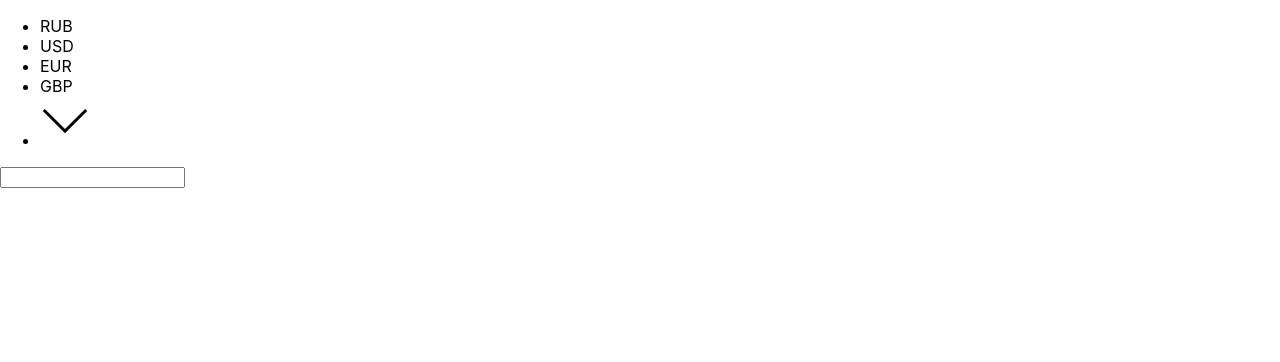
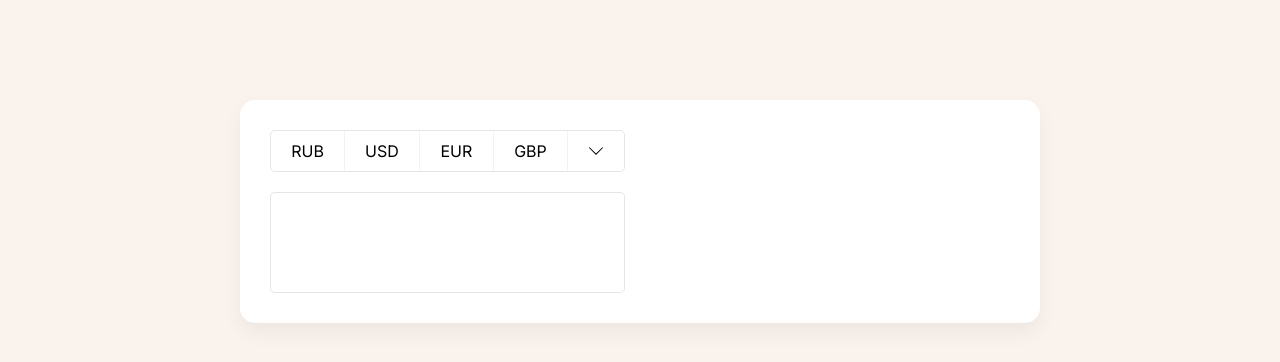
Before and after one commit to codeedocc/currencyConverter, a React (Create React App) app: page / in a window 1280 px wide. Shown: the top 362 px of the page. Built offline with nearby package versions, Linux system fonts and the light colour scheme.

Commit message:
implemented scss in the project

```diff
--- a/package.json
+++ b/package.json
@@ -13,6 +13,7 @@
     "react": "^18.2.0",
     "react-dom": "^18.2.0",
     "react-scripts": "5.0.1",
+    "sass": "^1.57.1",
     "typescript": "^4.9.4",
     "web-vitals": "^2.1.4"
   },
--- a/src/index.css
+++ /dev/null
@@ -1,13 +0,0 @@
-body {
-  margin: 0;
-  font-family: -apple-system, BlinkMacSystemFont, 'Segoe UI', 'Roboto', 'Oxygen',
-    'Ubuntu', 'Cantarell', 'Fira Sans', 'Droid Sans', 'Helvetica Neue',
-    sans-serif;
-  -webkit-font-smoothing: antialiased;
-  -moz-osx-font-smoothing: grayscale;
-}
-
-code {
-  font-family: source-code-pro, Menlo, Monaco, Consolas, 'Courier New',
-    monospace;
-}
--- /dev/null
+++ b/src/index.scss
@@ -0,0 +1,81 @@
+@import url('https://fonts.googleapis.com/css2?family=Inter:wght@400;500;600;700;800;900&display=swap');
+
+body {
+  background-color: #f9f2ed;
+}
+
+* {
+  font-family: 'Inter', system-ui !important;
+  box-sizing: border-box;
+  user-select: none;
+}
+
+.App {
+  display: grid;
+  grid-template-columns: 1fr 1fr;
+  grid-column-gap: 30px;
+  width: 800px;
+  margin: 100px auto;
+  background-color: #fff;
+  padding: 30px;
+  box-shadow: 0 10px 20px rgba(0, 0, 0, 0.05);
+  border-radius: 15px;
+}
+
+.block {
+  input {
+    border: 1px solid rgba(0, 0, 0, 0.1);
+    font-size: 3rem;
+    font-weight: bold;
+    padding: 20px 20px;
+    letter-spacing: 1.3px;
+    outline: none;
+    margin-top: 20px;
+    border-radius: 5px;
+    width: 100%;
+  }
+}
+
+.currencies {
+  display: flex;
+  list-style: none;
+  padding: 0;
+  margin: 0;
+  border: 1px solid rgba(0, 0, 0, 0.1);
+  border-radius: 5px;
+  overflow: hidden;
+
+  li {
+    display: inline-flex;
+    padding: 10px 20px;
+    border-right: 1px solid rgba(0, 0, 0, 0.05);
+    cursor: pointer;
+    justify-content: center;
+    flex: 1;
+
+    &:hover {
+      background-color: rgba(0, 0, 0, 0.03);
+    }
+
+    &:active {
+      background-color: rgba(0, 0, 0, 0.05);
+    }
+
+    &.active {
+      background-color: #16b67f;
+      color: #fff;
+    }
+
+    &:last-of-type {
+      display: inline-flex;
+      align-items: center;
+      flex: 0 0 50px;
+      border-right: 0;
+
+      svg {
+        width: 16px;
+        height: 16px;
+      }
+    }
+  }
+}
--- a/src/index.tsx
+++ b/src/index.tsx
@@ -1,6 +1,6 @@
 import React from 'react'
 import ReactDOM from 'react-dom/client'
-import './index.css'
+import './index.scss'
 import App from './App'
 
 const root = ReactDOM.createRoot(document.getElementById('root') as HTMLElement)
```
Also changed, not shown: 1 other file (tests, documents, lock files or other folders).
